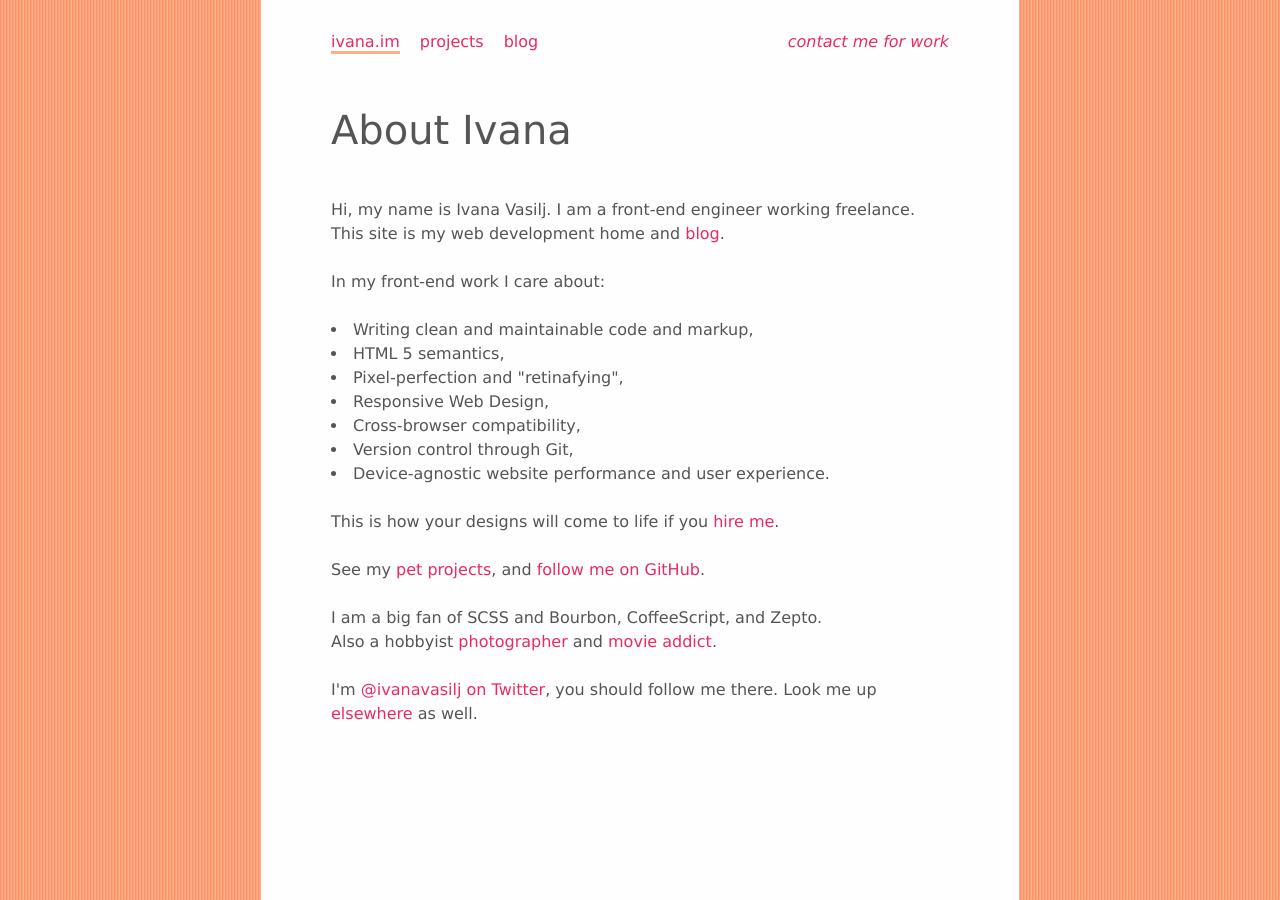
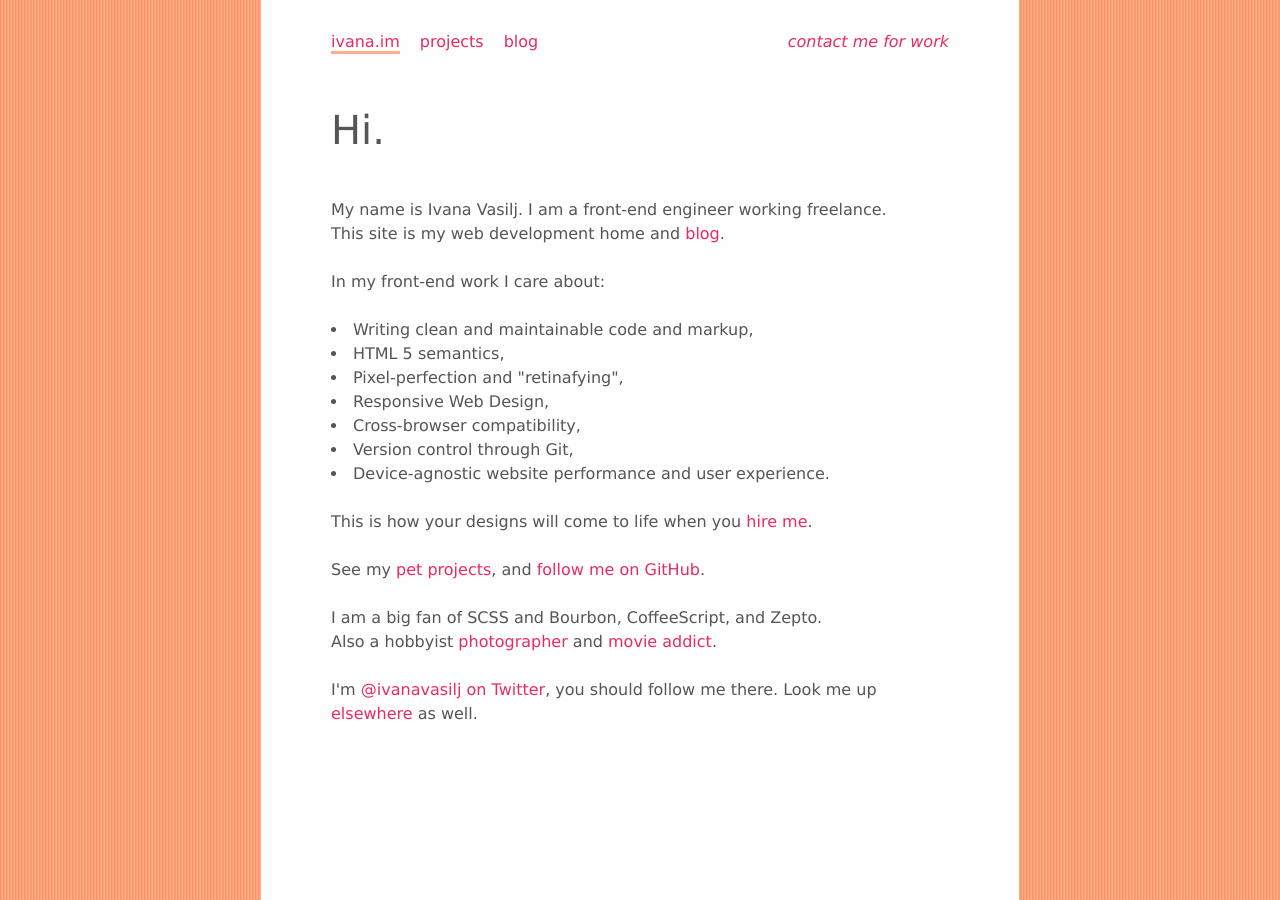
Before and after one commit to ivana/ivana.github.com, a Jekyll site: the page built from index.html, in a window 1280 px wide. Built offline with Jekyll 4.4.1, drawn with Linux system fonts in a browser that asks for light colours; Markdown is read by kramdown in place of the engine named in the settings.

Commit message:
minor edit

```diff
--- a/index.html
+++ b/index.html
@@ -5,10 +5,10 @@ title: About &amp; Contact
 desc: Ivana Vasilj, freelance front-end web developer / UI engineer
 ---
 <article class=vcard>
-  <h1>About Ivana</h1>
+  <h1>Hi.</h1>
 
   <p>
-    Hi, my name is <strong class="fn n" lang=hr><span class=given-name>Ivana</span> <span class=family-name>Vasilj</span></strong>.
+    My name is <strong class="fn n" lang=hr><span class=given-name>Ivana</span> <span class=family-name>Vasilj</span></strong>.
     I am a <strong class=title>front-end engineer</strong> working freelance.<br>
     This site is my web development home and <a href="/blog">blog</a>.
   </p>
@@ -24,7 +24,7 @@ desc: Ivana Vasilj, freelance front-end web developer / UI engineer
    <li>Device-agnostic website performance and user experience.</li>
   </ul>
   <p>
-    This is how your designs will come to life if you <a href="mailto:dev@ivana.im" class=email>hire me</a>.
+    This is how your designs will come to life when you <a href="mailto:dev@ivana.im" class=email>hire me</a>.
   </p>
   <p>
     See my <a href="/projects">pet projects</a>, and
```
